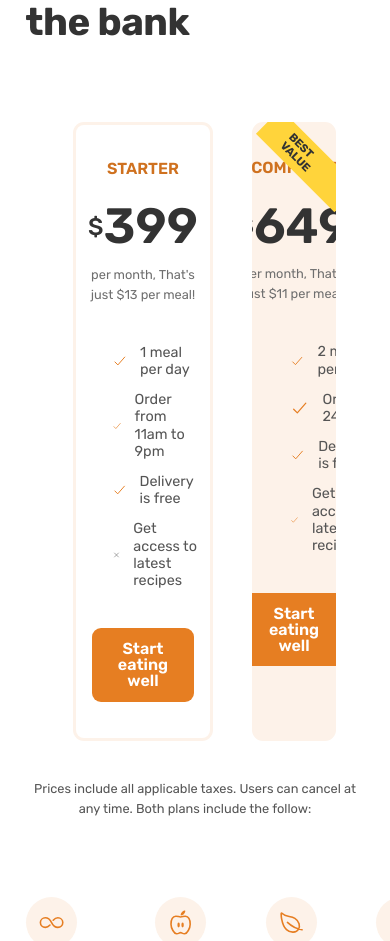
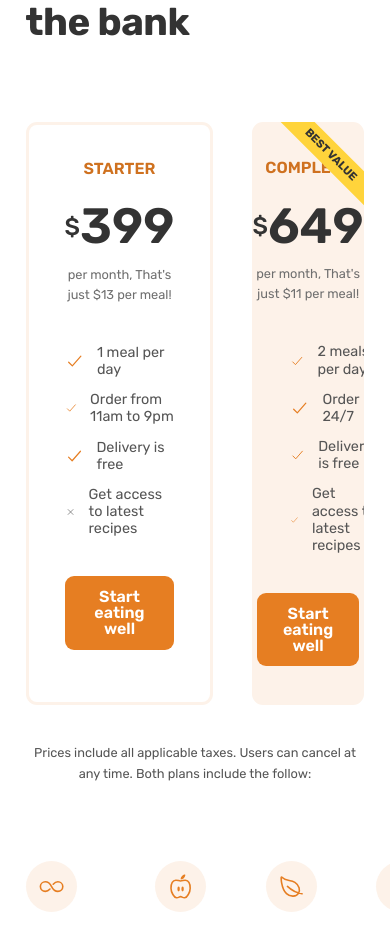
Before and after one commit to Euuphi/omnifood, a React (Create React App) app: page / in a window 390 px wide. Shown: the part 5744-6685 px from the top of the page. Built offline with nearby package versions, Linux system fonts and the light colour scheme.

Commit message:
Adjust PricingPlan width for mini tablets

```diff
--- a/src/components/Sections/Pricing/PricingPlan.module.css
+++ b/src/components/Sections/Pricing/PricingPlan.module.css
@@ -51,3 +51,10 @@
 .planSignUp {
     margin-top: 4.8rem;
 }
+
+/* Mini Tablet - Below 752px */
+@media (max-width: 47em) {
+    .pricingPlan {
+        width: 100%;
+    }
+}
```
